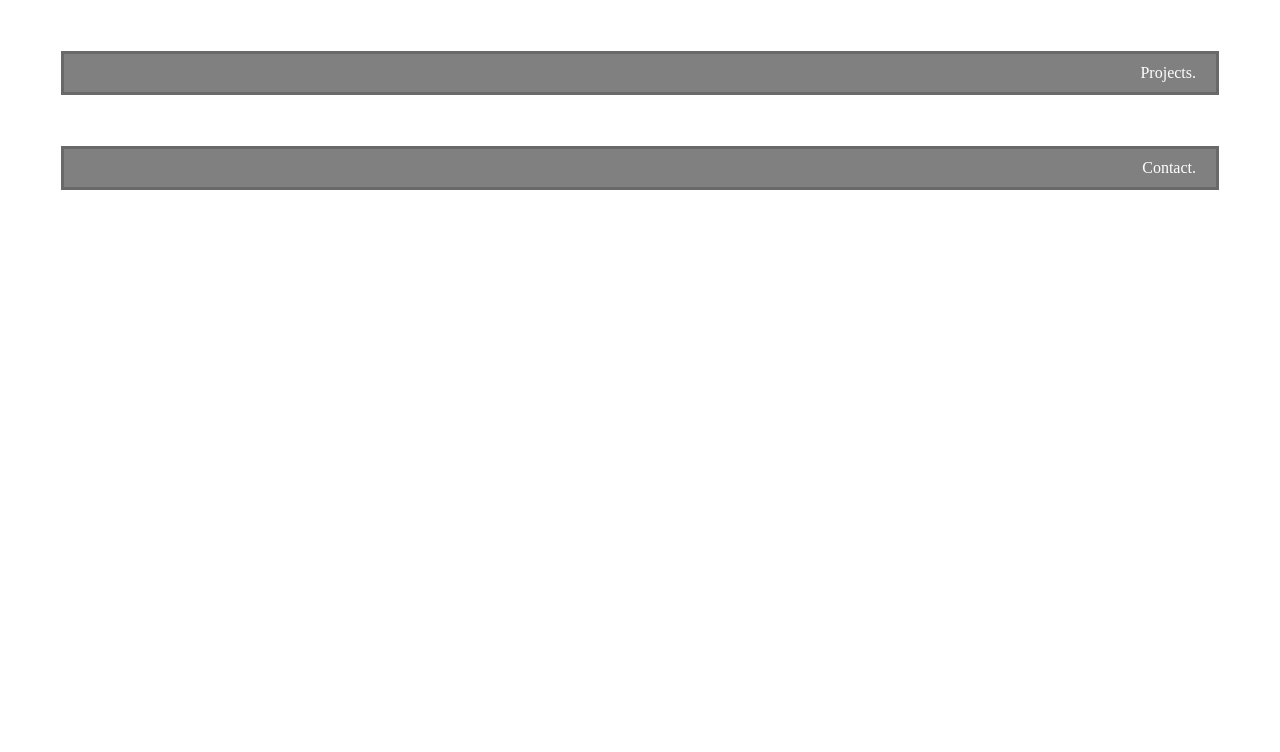
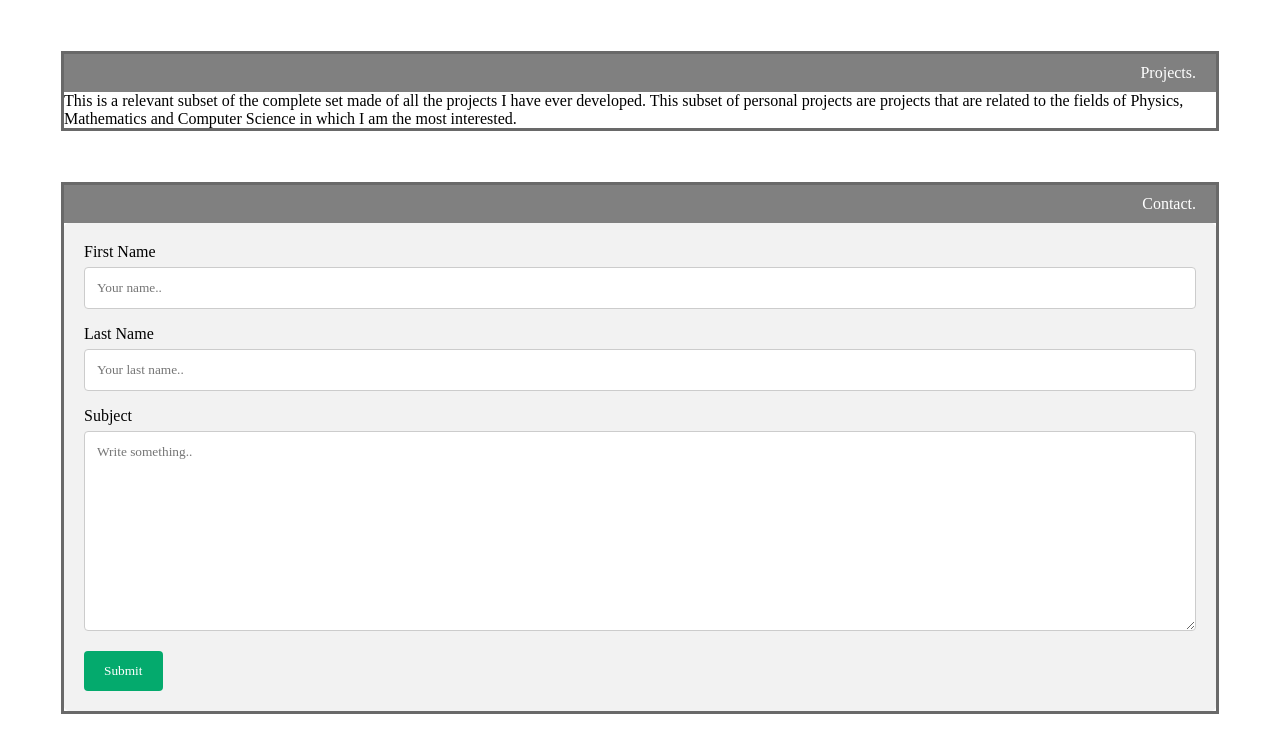
Before and after one commit to NoSoyRo/NoSoyRo.github.io, a plain HTML site: page index.html in a window 1280 px wide. Shown: the part 930-1682 px from the top of the page. Before the commit the page ends 1120 px from the top, so only its background shows below. Drawn offline with nearby package versions, Linux system fonts and the light colour scheme; a script that the page names is missing; a web font is replaced by a local one.

Commit message:
implemented the form for sending info

```diff
--- a/index.html
+++ b/index.html
@@ -71,7 +71,7 @@
                 <br>
                 <img src = "imgs/runner.jpg" style="width:200px;height:400;" class="imagen_runner" alt="Me practicing athletism in Iztaccihuatl volcanoe.">
                 <br>
-                Me practicing athletism in Iztaccihuatl volcanoe.
+                Me practicing athletism at Iztaccihuatl volcanoe.
                 <br>
                 <br>
             </div>
@@ -81,24 +81,42 @@
         <div class = "title_sub" id = "projects">
             Projects.
         </div>
+        This is a relevant subset of the complete set made of all the projects I have ever developed.
+        This subset of personal projects are projects that are related to the fields of Physics,
+        Mathematics and Computer Science in which I am the most interested.
+
     </section>
     <section class = "contact" id = "contact">
         <div class = "title_sub" id = "contact">
             Contact.
         </div>
+        <div class="container">
+            <form action="action_page.php">
+
+              <label for="fname">First Name</label>
+              <input type="text" id="fname" name="firstname" placeholder="Your name..">
+
+              <label for="lname">Last Name</label>
+              <input type="text" id="lname" name="lastname" placeholder="Your last name..">
+
+              <label for="subject">Subject</label>
+              <textarea id="subject" name="subject" placeholder="Write something.." style="height:200px"></textarea>
+
+              <input type="submit" value="Submit">
+
+            </form>
+          </div>
     </section>
 </body>
-
-
-
-
-
-
-
+<br>
+<br>
+<br>
+<br>
+<br>
+<br>
 
 <canvas id = "canvas1"></canvas>
 <script src = "script_animation.js"></script>
-
 <script>
     var typed = new Typed(".mov",{
     strings: ["BSc in Physics.","BSc student in Mathematics.","passionate about programming.","enthusiastic about sports."] ,
@@ -108,4 +126,6 @@
 
     })
 </script>
+
+
 </html>
--- a/script_animation.js
+++ b/script_animation.js
@@ -1,7 +1,8 @@
+
     const canvas = document.getElementById("canvas1");
     const ctx = canvas.getContext('2d');
-canvas.width = window.innerWidth;
-canvas.height = window.innerHeight;
+    canvas.width = document.body.clientWidth;
+    canvas.height = document.body.clientHeight;;
 
     let particlesArray;
 
--- a/style.css
+++ b/style.css
@@ -83,3 +83,33 @@ ul.nav > li > a {
     background-color: gray;
     padding: 10px 20px;
   }
+
+  input[type=text], select, textarea {
+    width: 100%;
+    padding: 12px;
+    border: 1px solid #ccc;
+    border-radius: 4px;
+    box-sizing: border-box;
+    margin-top: 6px;
+    margin-bottom: 16px;
+    resize: vertical
+  }
+
+  input[type=submit] {
+    background-color: #04AA6D;
+    color: white;
+    padding: 12px 20px;
+    border: none;
+    border-radius: 4px;
+    cursor: pointer;
+  }
+
+  input[type=submit]:hover {
+    background-color: #45a049;
+  }
+
+  .container {
+    border-radius: 5px;
+    background-color: #f2f2f2;
+    padding: 20px;
+  }
```
Lines whose indentation alone changed are shown as unchanged.
